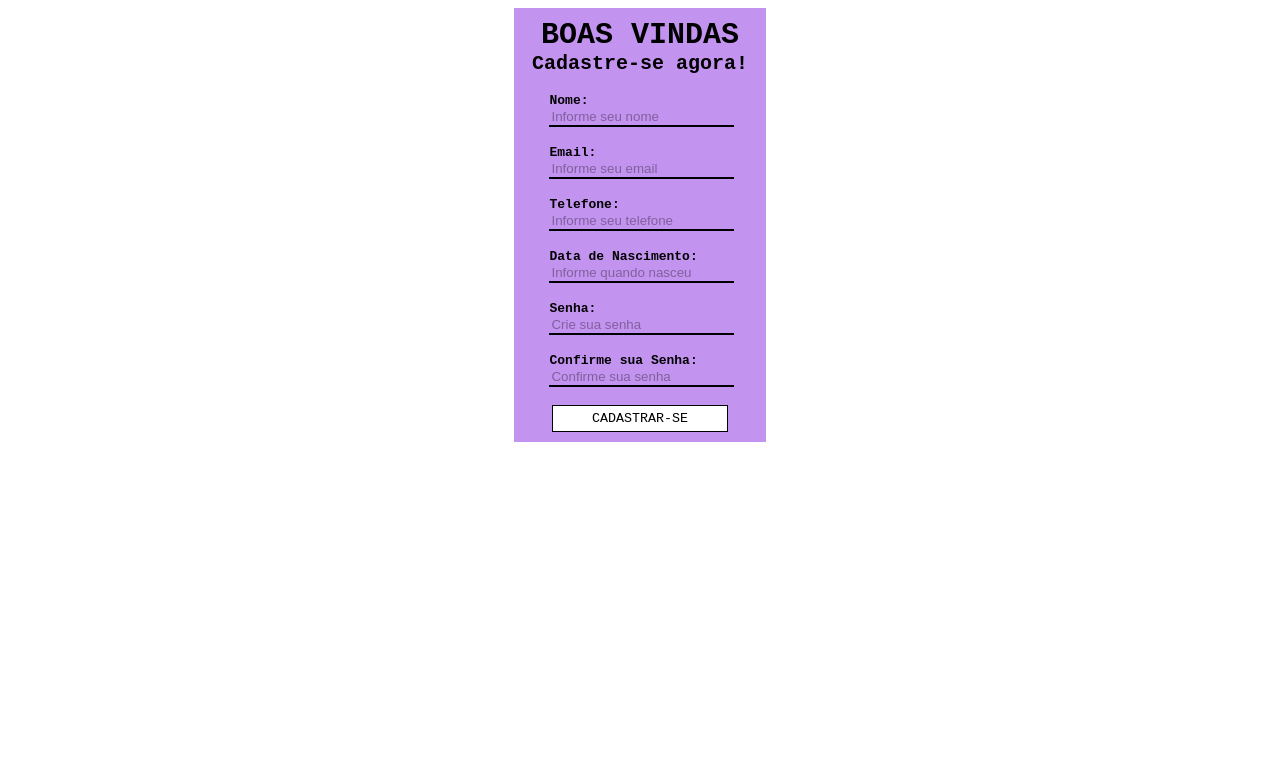
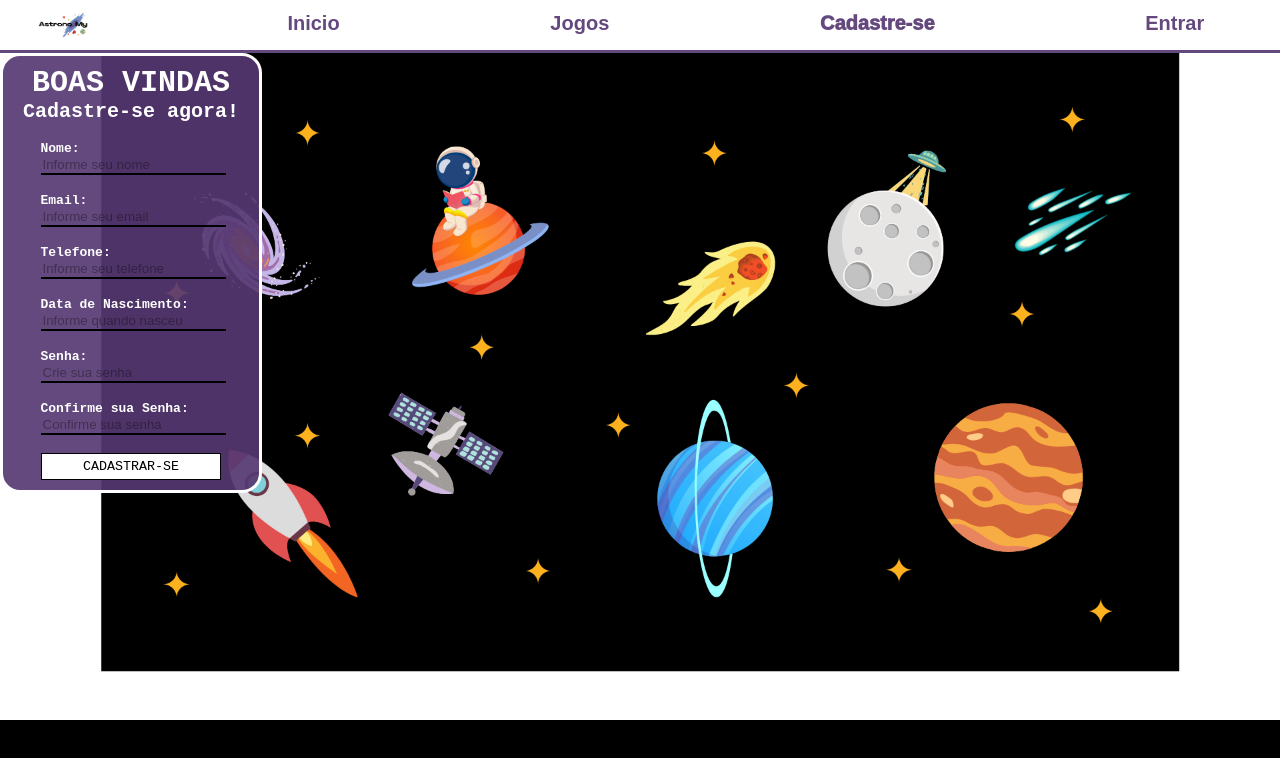
Before and after one commit to MatheusRequena/AstronoMy, a plain HTML site: page Site-AstronoMy/CadastroAstronoMy.html in a window 1280 px wide. Drawn offline with Linux system fonts and the light colour scheme.

Commit message:
Inicio da estilização do site+Header

```diff
--- a/Site-AstronoMy/CadastroAstronoMy.html
+++ b/Site-AstronoMy/CadastroAstronoMy.html
@@ -5,10 +5,21 @@
     <meta charset="UTF-8">
     <meta name="viewport" content="width=device-width, initial-scale=1.0">
     <link rel="stylesheet" href="StyleAstronoMy.css">
+    <link rel="icon" href="img/GalaxiaAstronoMy.png">
     <title>AstronoMy | Cadastro</title>
 </head>
 
+
 <body class="cadastro">
+
+    <!-- Header -->
+    <div class="header">
+        <img src="img/LogoAstronoMy.png" alt="Logo AstronoMy" class="logo">
+        <a href="HomeAstronoMy.html">Inicio</a>
+        <a href="JogosAstronoMy.html">Jogos</a>
+        <a class="atual" href="CadastroAstronoMy.html">Cadastre-se</a>
+        <a href="LoginAstronoMy.html">Entrar</a>
+    </div>
 
     <!-- Conteúdo da Tela -->
     <!-- Container de Cadastro -->
--- a/Site-AstronoMy/StyleAstronoMy.css
+++ b/Site-AstronoMy/StyleAstronoMy.css
@@ -1,20 +1,58 @@
+/* HEADER */
+.header {
+    margin: 0px;
+    padding: 0px;
+    display: flex;
+    justify-content: space-between;
+    padding-right: 5%;
+    padding-left: 3%;
+    background-color: white;
+    color: #563872e9;
+    border-bottom: 3px solid #563872e9;
+    height: 100%;
+    width: 92%;
+}
+
+.header a {
+    margin: 1%;
+    padding: 0px;
+    color: #563872e9;
+    font-family: sans-serif;
+    text-decoration: none;
+    font-weight: 600;
+    font-size: 20px;
+}
+
+.header .atual {
+    font-weight: 930;
+}
+
+.logo {
+    margin: 0px;
+    height: 50px;
+}
+
 /* TELA DE CADASTRO */
 .cadastro {
-    background-color: white;
-    color: black;
-    display: flex;
-    justify-content: center;
+    margin: 0px;
+    background-color: black;
+    color: white;
+    background-image: url(img/FundoCadastro.png);
+    background-repeat: no-repeat;
+    background-size: 100%;
 }
 
 .cadastro .container {
     display: flex;
     flex-direction: column;
     align-items: center;
-    background-color: rgba(137, 43, 226, 0.507);
+    background-color: #563872e9;
     width: 20%;
     height: 100%;
     padding-bottom: 10px;
     padding-top: 10px;
+    border-radius: 20px;
+    border: 3px solid white;
 }
 
 .cadastro .container h1 {
```
Also changed, not shown: Site-AstronoMy/img/FundoCadastro.png (added), Site-AstronoMy/img/GalaxiaAstronoMy.png (added).
